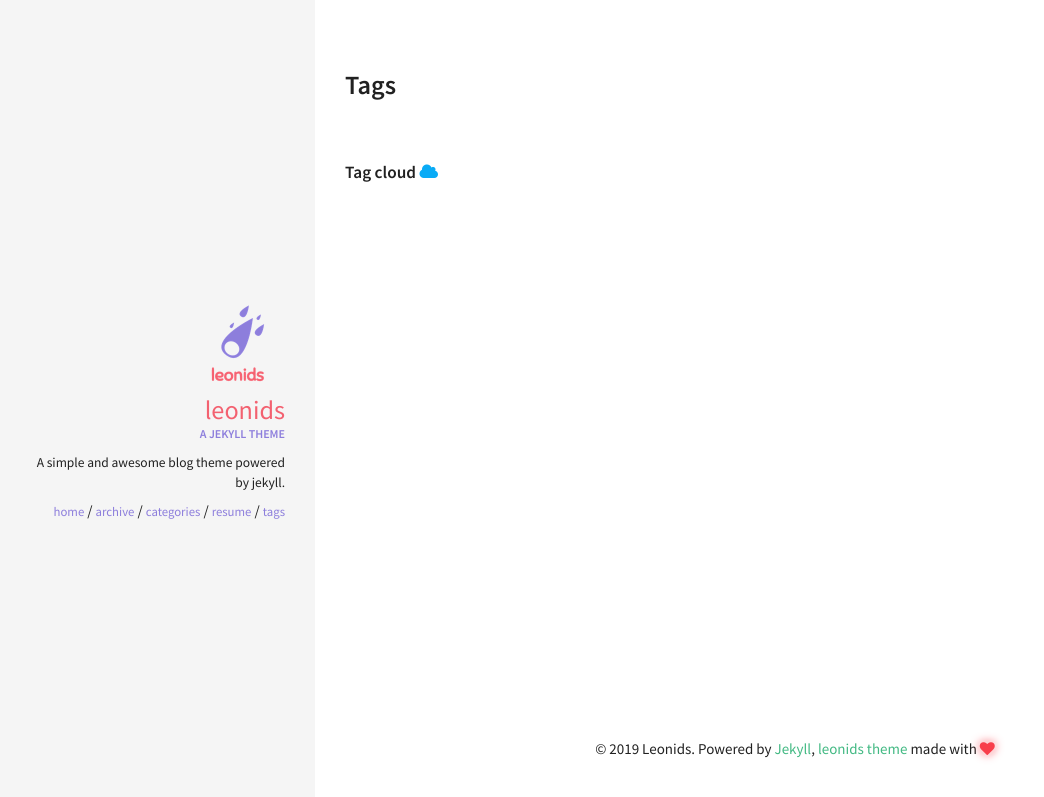
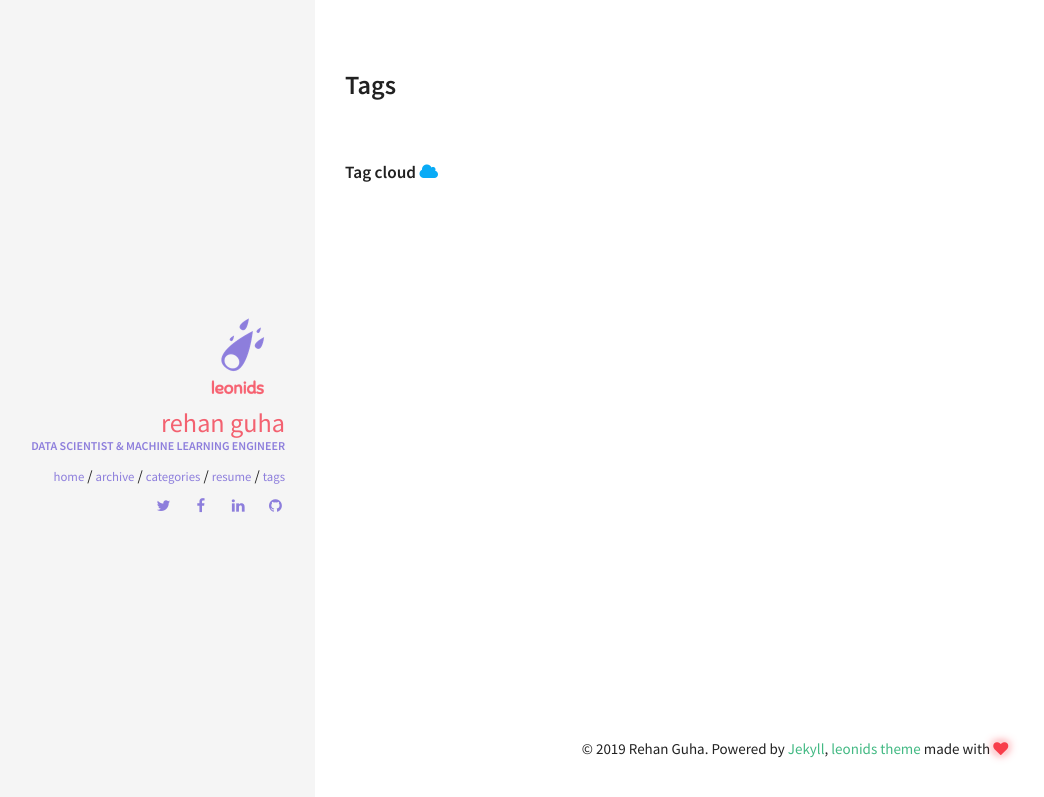
Before and after one commit to rehanguha/rehanguha.github.io, a Jekyll site: the page built from tags.html, in a window 1280 px wide. Shown: the top 797 px of the page, without its empty margins (5-1049 px from the left). Built offline with Jekyll 4.4.1, drawn with Linux system fonts in a browser that asks for light colours.

Commit message:
Update _config.yml

```diff
--- a/_config.yml
+++ b/_config.yml
@@ -3,8 +3,8 @@
 # Site wide configuration
 ####################################
 #
-title: Leonids
-email:
+title: RGJ - Portfolio & Blog
+email: rehanguha29@gmail.com
 description: A simple and awesome blog theme powered by jekyll.
 url: # the base hostname & protocol for your site
 keywords: ["blog", "jekyll"]
@@ -33,14 +33,14 @@ kramdown:
 ####################################
 #
 owner:
-  name: Leonids
+  name: Rehan Guha
   avatar: leonids-logo.png
-  job: "A jekyll theme"
-  bio: "A simple and awesome blog theme powered by jekyll."
+  job: "Data Scientist & Machine Learning Engineer"
+  bio: ""
   email:
   disqus-shortname:
-  twitter: #username
-  facebook: #username
+  twitter: "rehanguhajoel"#username
+  facebook: "rehanguhajoel"#username
   google:
     plus: #username
     analytics:
@@ -48,10 +48,10 @@ owner:
     ad-client:
     ad-slot:
   bing-verify:
-  github: #username
+  github: "rehanguha"
   gitlab: #username
   stackoverflow: #123456/username   from a "http://stackoverflow.com/users/123456/username" link
-  linkedin: #username
+  linkedin: "rehanguha"
   skype: #username
   xing: #username
   instagram: #username
```
